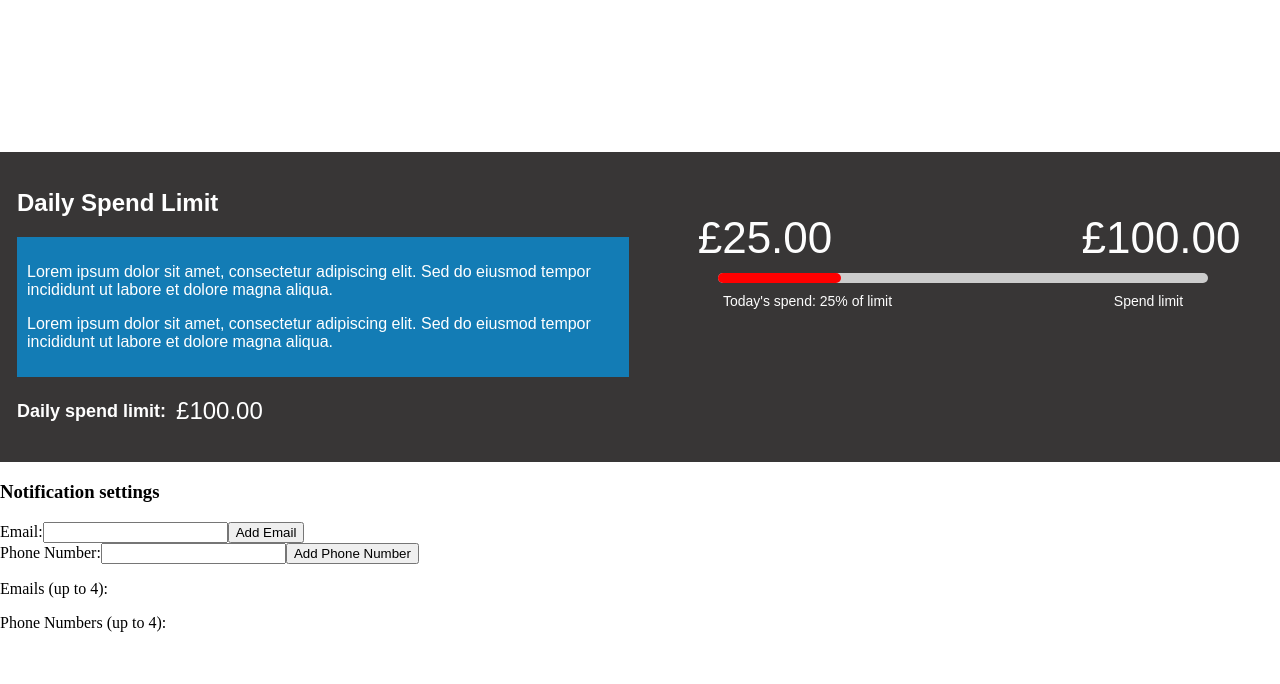
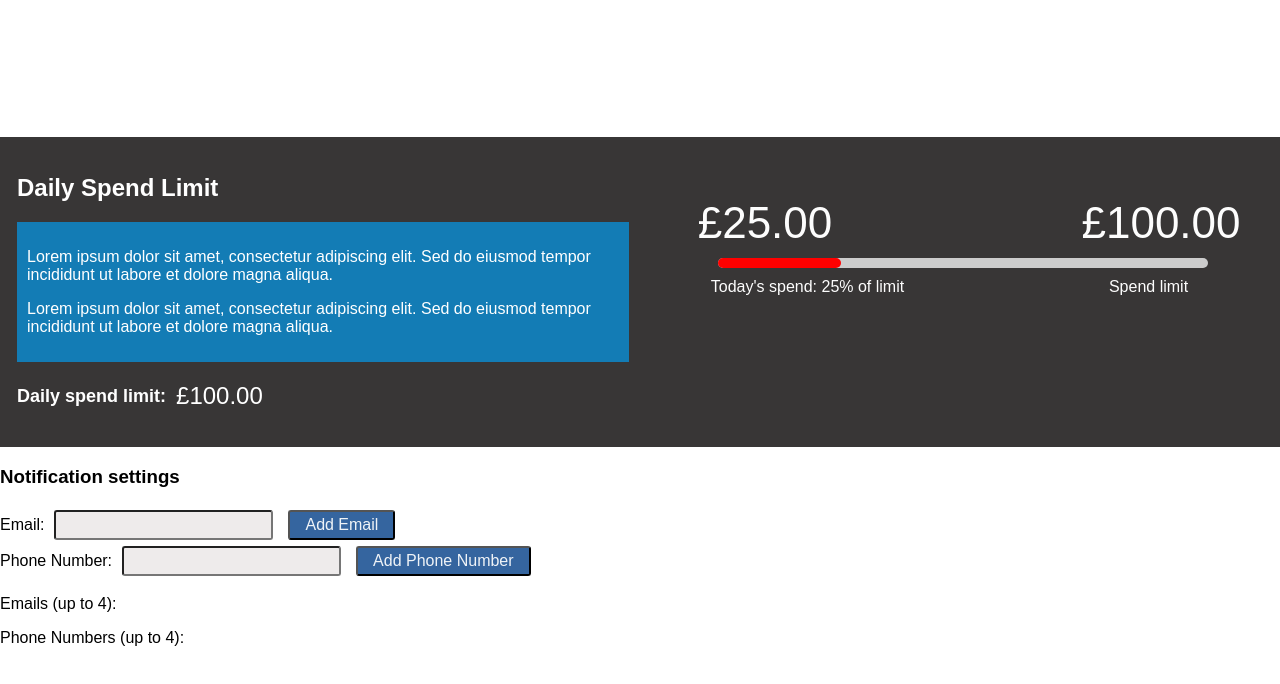
Before and after one commit to yan-fung/tech-test-expense-tracker, a React (Create React App) app: page / in a window 1280 px wide. Shown: the top 684 px of the page. Built offline with nearby package versions, Linux system fonts and the light colour scheme.

Commit message:
Added styling for notification settings and made style adjustments for the expense tracker

```diff
--- a/src/styles/expenseTracker.css
+++ b/src/styles/expenseTracker.css
@@ -1,3 +1,4 @@
+/* Expense tracker */
 .expense-tracker-container {
     display: flex;
     justify-content: space-between;
@@ -85,7 +86,7 @@
     grid-template-columns: 1fr 1fr;
     gap: 100px;
     text-align: center;
-    font-size: 14px;
+    font-size: 16px;
     color: rgb(253, 253, 253);
     align-items: center;
     padding-left: 30px;
@@ -96,3 +97,47 @@
   .progress-label p {
     margin: 0;
   }
+
+  /* Notification settings */
+  .notification-container {
+    font-family: sans-serif;
+    font-size: 16px;
+  }
+
+  .input {
+    margin: 3px 10px;
+    padding: 4px 4px;
+    background-color: #eeebeb;
+    font-size: 16px;
+    border-radius: 3px;
+  }
+
+  .btn {
+    margin: 0 5px;
+    background-color:rgb(53, 101, 159);
+    border-radius: 3px;
+    font-size: 16px;
+    color: rgb(239, 243, 247);
+    cursor: pointer;
+    padding: 4px 15px;
+  }
+
+  .btn:hover {
+    background-color:rgb(224, 226, 228);
+    color: rgb(41, 42, 43);
+  }
+
+  .remove-btn  {
+    margin: 3px 5px;
+    background-color:rgb(239, 176, 163);
+    border-radius: 3px;
+    font-size: 16px;
+    color: #202122;
+    cursor: pointer;
+    padding: 2px 15px;
+  }
+
+  .remove-btn:hover {
+    background-color:rgb(224, 226, 228);
+    color: rgb(41, 42, 43);
+  }
```
